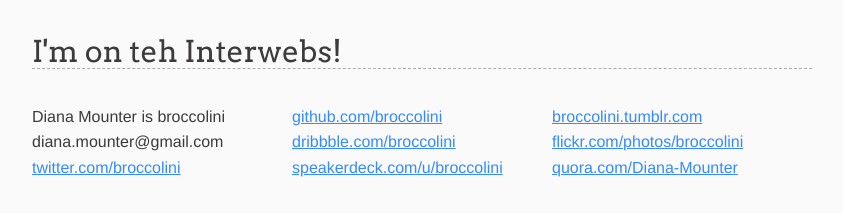
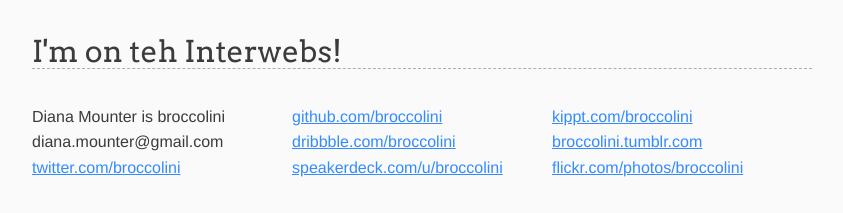
Before and after one commit to natutulak79/broccolini.github.com, a Jekyll site: the page built from index.html, in a window 1280 px wide. Shown: the part 2024-2237 px from the top of the page, without its empty margins (218-1061 px from the left). Built offline with Jekyll 4.4.1, drawn with Linux system fonts in a browser that asks for light colours; Markdown is read by kramdown in place of the engine named in the settings.

Commit message:
updated social links
replaced quora with kippt and re-ordered

```diff
--- a/_layouts/default.html
+++ b/_layouts/default.html
@@ -58,9 +58,9 @@
 		    </div><!-- social -->
 				<div class="social">
 					<p>
-						<a href="http://broccolini.tumblr.com/">broccolini.tumblr.com</a><br />
-		        <a href="http://flickr.com/photos/broccolini/">flickr.com/photos/broccolini</a><br />
-		        <a href="http://www.quora.com/Diana-Mounter">quora.com/Diana-Mounter</a>
+		        	<a href="https://kippt.com/broccolini">kippt.com/broccolini</a>
+					<a href="http://broccolini.tumblr.com/">broccolini.tumblr.com</a><br />
+		        	<a href="http://flickr.com/photos/broccolini/">flickr.com/photos/broccolini</a><br />
 		      </p>
 				</div><!-- social -->
 			</div><!-- container -->
```
